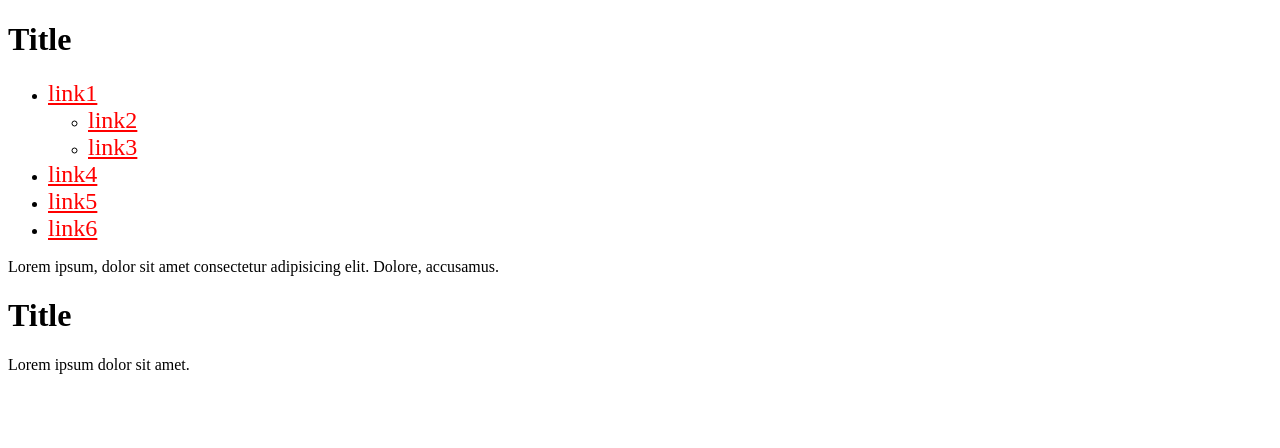
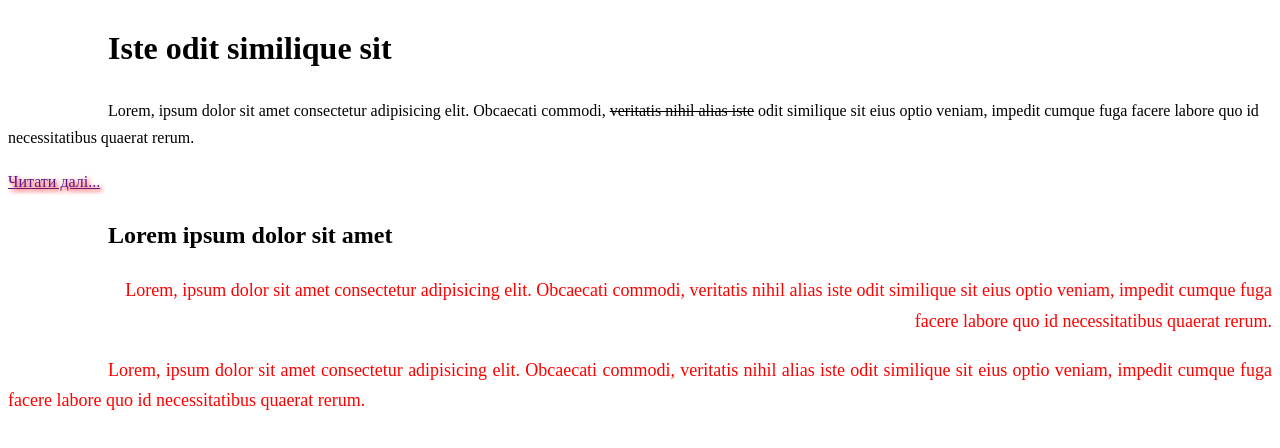
Before and after one commit to Blajjse/HW90, a plain HTML site: page index.html in a window 1280 px wide. Drawn offline with Linux system fonts and the light colour scheme.

Commit message:
Add files via upload

```diff
--- a/index.html
+++ b/index.html
@@ -1,33 +1,36 @@
 <!DOCTYPE html>
 <html lang="en">
 <head>
-  <meta charset="UTF-8">
-  <meta name="viewport" content="width=device-width, initial-scale=1.0">
-  <link href="style.css" rel="stylesheet">
-  <title>Document</title>
+    <meta charset="UTF-8">
+    <meta name="viewport" content="width=device-width, initial-scale=1.0">
+    <title>Document</title>
+    <link href="style.css" rel="stylesheet">
+  <link href="https://fonts.googleapis.com/css2?family=Open+Sans:wght@400;700&display=swap" rel="stylesheet">
+</head>
+<body>
+        <h1 class="title">Iste odit similique sit</h1>
+        <p class="text">
+         Lorem, ipsum dolor sit amet consectetur adipisicing elit. Obcaecati commodi,
+         <span>veritatis nihil alias iste</span> odit similique sit eius optio veniam,
+         impedit cumque fuga facere labore quo id necessitatibus quaerat rerum.
+        </p>
+        <a href="" class="link">Читати далі...</a>
 
 
+        <article class="post">
+            <h1 class="post-title">Lorem ipsum dolor sit amet</h1>
+            <p class="post-text ">
+              Lorem, ipsum dolor sit amet consectetur adipisicing elit. Obcaecati commodi,
+              veritatis nihil alias iste odit similique sit eius optio veniam, impedit
+              cumque fuga facere labore quo id necessitatibus quaerat rerum.
+            </p>
 
-    <link href="style.css" rel="stylesheat">
-</head>
-<body>
-  <div class="holder">
-    <h1 id="title">Title</h1>
-    <ul class="list">
-      <li>
-        <a href="#">link1</a>
-        <ul>
-          <li><a href="#">link2</a></li>
-          <li><a class="link" href="#">link3</a></li>
-        </ul>
-      </li>
-      <li><a href="https://www.youtube.com/">link4</a></li>
-      <li><a href="https://validator.w3.org/">link5</a></li>
-      <li><a href="#">link6</a></li>
-    </ul>
-    <p>Lorem ipsum, dolor sit amet consectetur adipisicing elit. Dolore, accusamus.</p>
-    <h1>Title</h1>
-    <p>Lorem ipsum dolor sit amet.</p>
-  </div>
+            <p class="post-text">
+              Lorem, ipsum dolor sit amet consectetur adipisicing elit. Obcaecati commodi,
+              veritatis nihil alias iste odit similique sit eius optio veniam, impedit
+              cumque fuga facere labore quo id necessitatibus quaerat rerum.
+            </p>
+           </article>
+
 </body>
 </html>
--- a/style.css
+++ b/style.css
@@ -1,4 +1,28 @@
-a {
-  color: red;
-  font-size: 24px;
+
+body {
+    text-indent: 100px;
+    line-height: 1.7;
 }
+span {
+    text-decoration: line-through
+}
+.link {
+    text-shadow: 2px 2px 4px red;
+}
+body {
+    font-family: "Pochaevsk", serif;
+    font-weight: 400;
+    font-style: normal;
+}
+.post-text {
+    color: red;
+}
+.post-text:first-of-type {
+    text-align: right;
+    font-size: 18px;
+}
+
+.post-text:last-of-type  {
+    text-align: justify;
+    font-size: 18px;
+}
```
